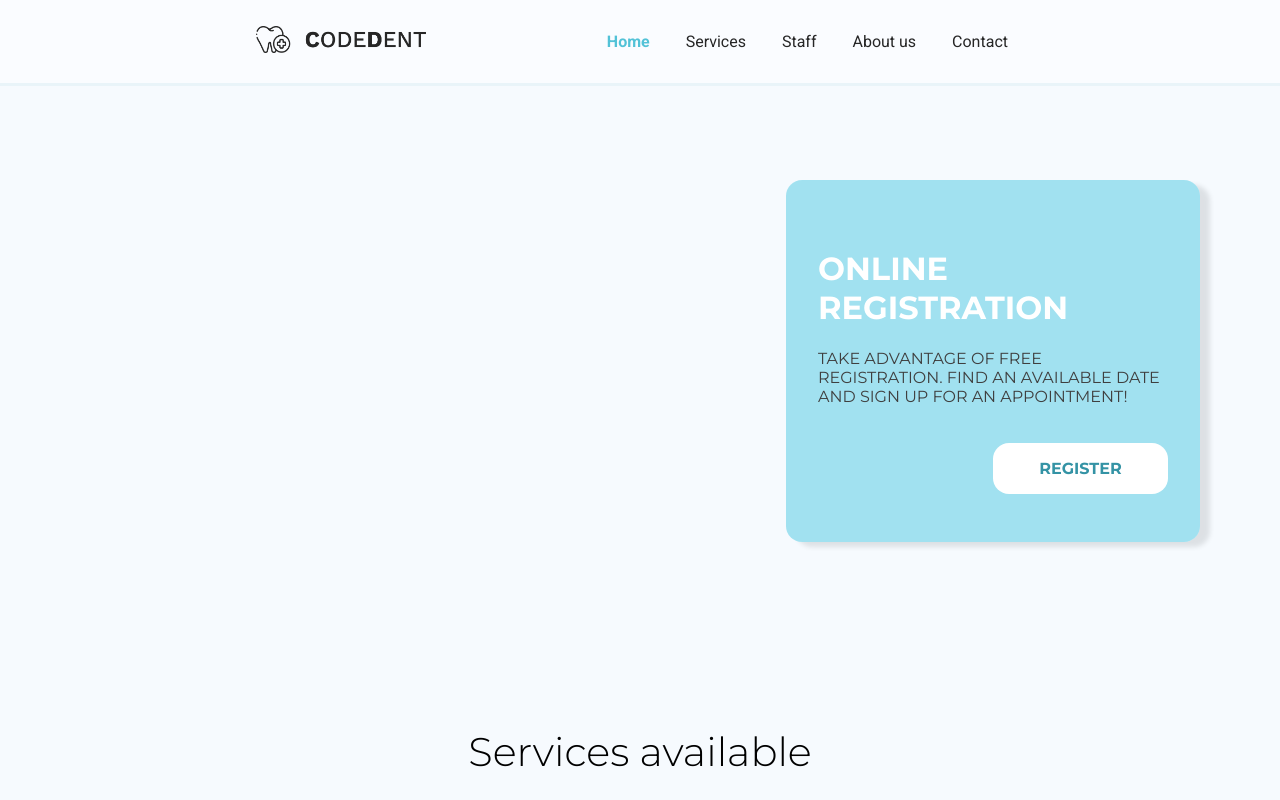
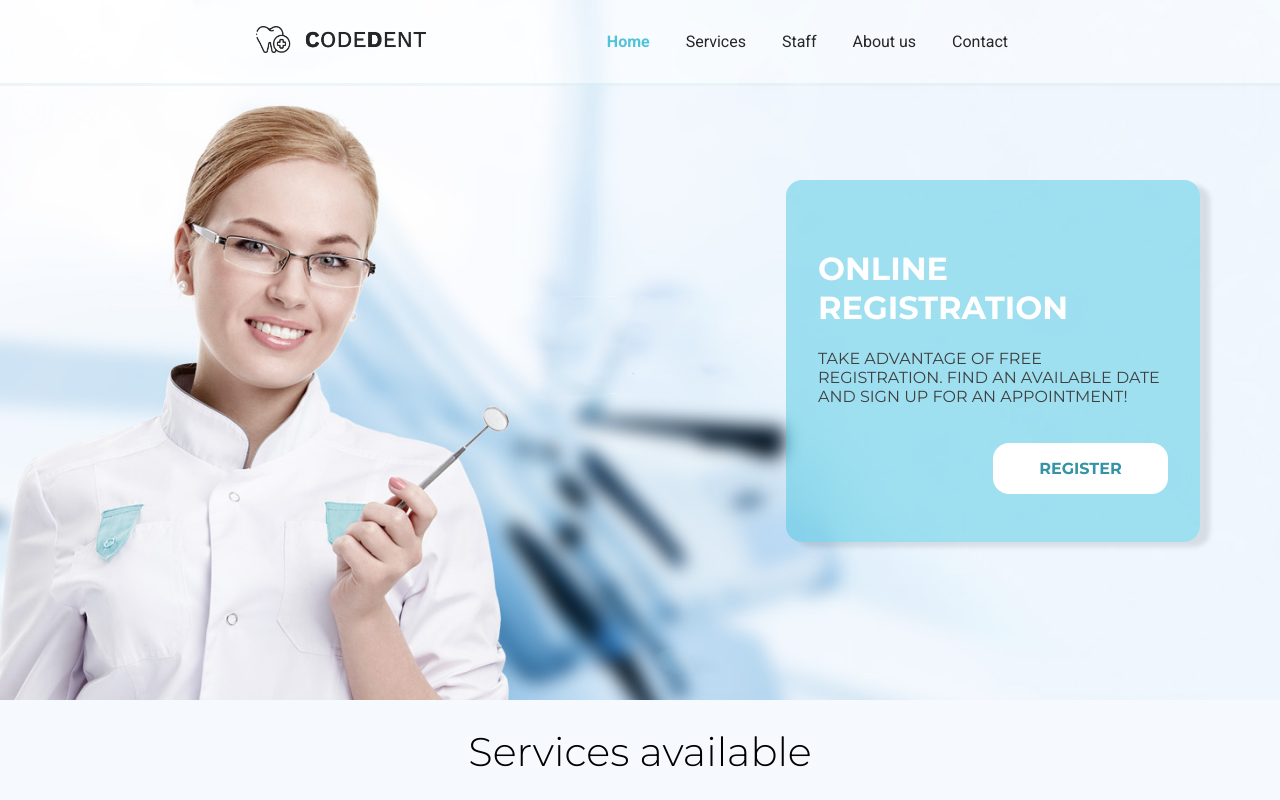
Before and after one commit to TheNeonTree/CompanyHomePage, a plain HTML site: page index.html in a window 1280 px wide. Shown: the top 800 px of the page. Drawn offline with Linux system fonts and the light colour scheme.

Commit message:
Update styles.css

```diff
--- a/styles.css
+++ b/styles.css
@@ -58,7 +58,7 @@ header li span {
 }
 
 .header-container {
-    background-image: url(/flexbox-business-site-starting/images/banner-bg.png);
+    background-image: url(images/banner-bg.png);
     height: 700px;
     background-repeat: no-repeat;
     background-size:cover;
```
